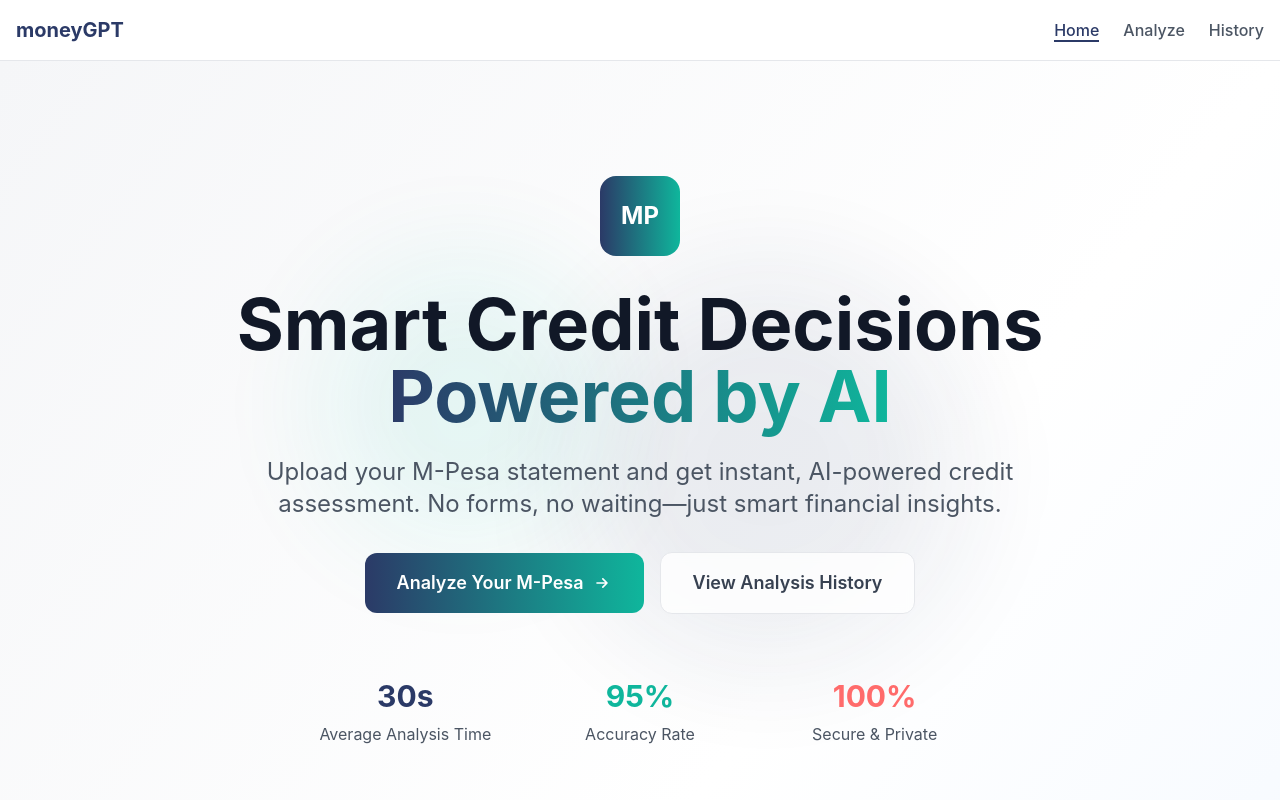
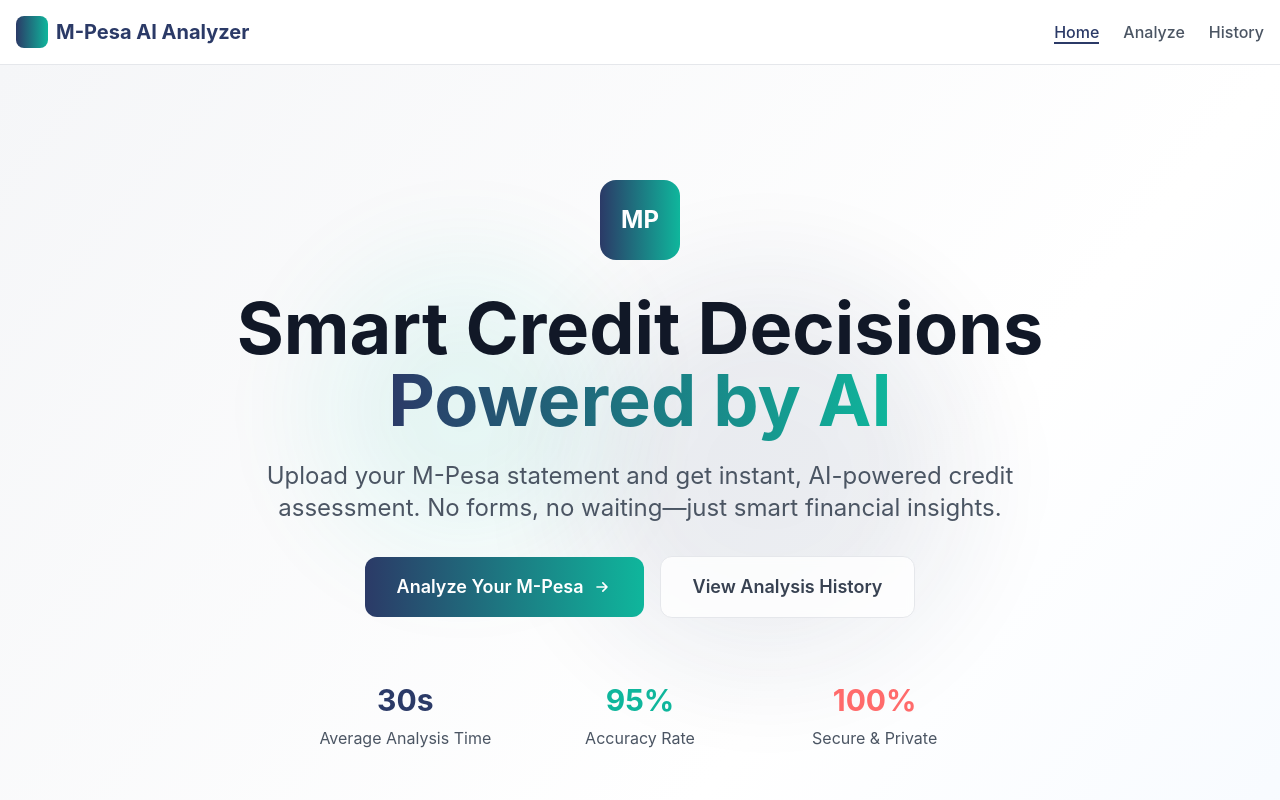
Before and after one commit to danielthuo2024-eng/moneyGang, a React (Vite) app in the folder frontend/: page / in a window 1280 px wide. Shown: the top 800 px of the page. Built offline with nearby package versions, Linux system fonts and the light colour scheme.

Commit message:
Update Header.jsx

```diff
--- a/frontend/src/components/Header.jsx
+++ b/frontend/src/components/Header.jsx
@@ -15,11 +15,12 @@
       <div className="container mx-auto px-4">
         <div className="flex justify-between items-center py-4">
           <Link to="/" className="flex items-center space-x-2">
-            <span className="text-xl font-bold text-indigo">moneyGPT</span>
+            <div className="w-8 h-8 bg-gradient-to-r from-indigo to-teal rounded-lg"></div>
+            <span className="text-xl font-bold text-indigo">M-Pesa AI Analyzer</span>
           </Link>
 
           <nav>
-            <ul className="flex space-x-6 list-none">
+            <ul className="flex space-x-6">
               {navItems.map((item) => (
                 <li key={item.path}>
                   <Link
```
